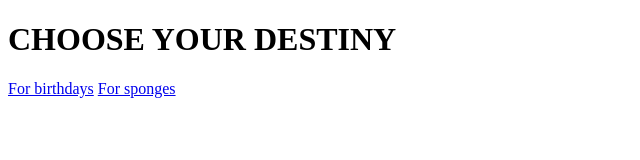
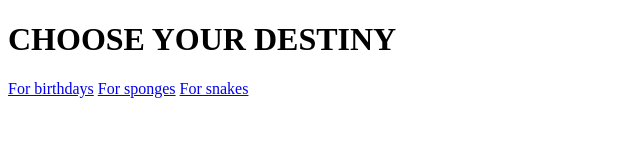
Before and after one commit to foobar671/foobar671.github.io, a plain HTML site: page index.html in a window 1280 px wide. Shown: the full height of the page, 0-640 px from the left. Drawn offline with Linux system fonts and the light colour scheme.

Commit message:
now we are all sons of snakes

```diff
--- a/index.html
+++ b/index.html
@@ -5,5 +5,6 @@
 <h1>CHOOSE YOUR DESTINY</h1>
 <a href="birthday.html">For birthdays</a>
 <a href="sponge/menger_sponge.html">For sponges</a>
+<a href="snake/snake.html">For snakes</a>
 </body>
 </html>
```
